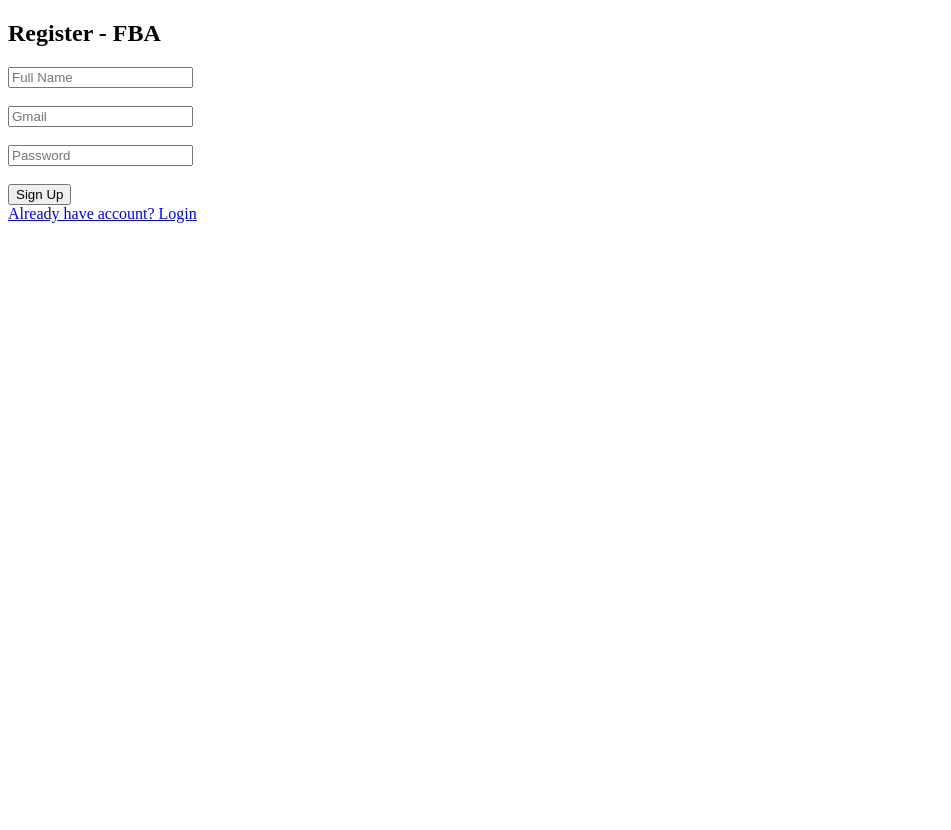
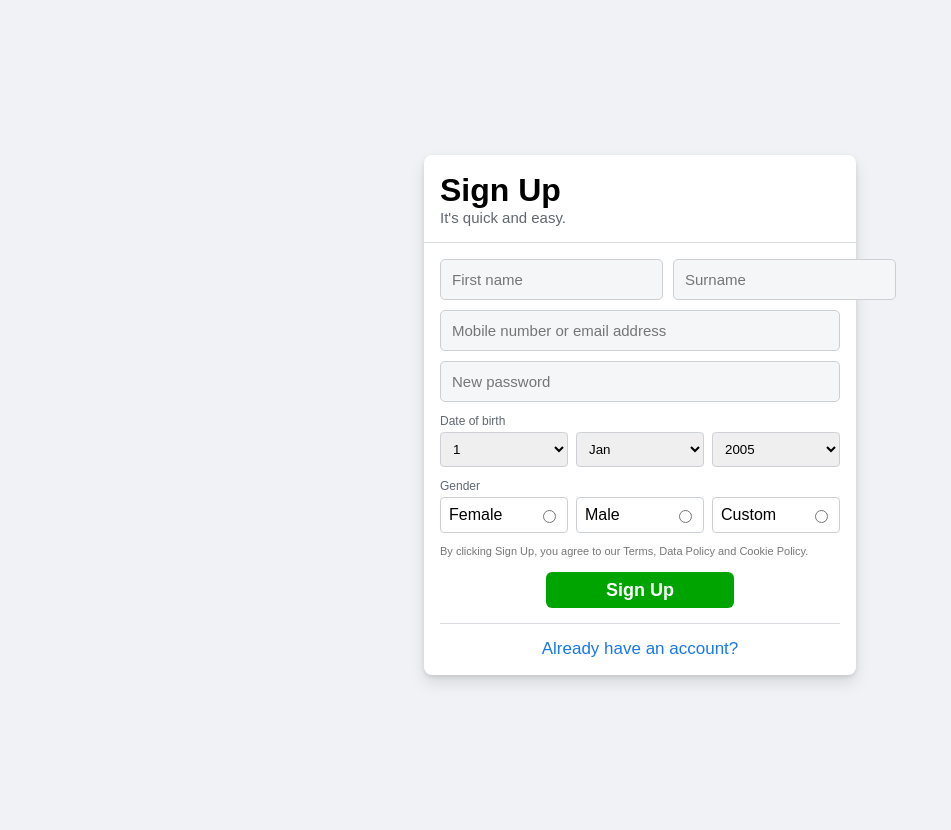
Before and after one commit to rabbytasin683-debug/F-B-A, a Flask app: page /register in a window 1280 px wide. Shown: the whole page, without its empty margins (0-951 px from the left). Before the commit the page ends 223 px from the top, so only its background shows below. Run offline with Flask 3, Linux system fonts and the light colour scheme.

Commit message:
Update register.html

```diff
--- a/templates/register.html
+++ b/templates/register.html
@@ -1,14 +1,48 @@
 <!DOCTYPE html>
 <html>
-<head><title>FBA - Register</title></head>
-<body>
-<h2>Register - FBA</h2>
+<head>
+<meta name="viewport" content="width=device-width, initial-scale=1">
+<title>F-B-A - Sign Up</title>
+</head>
+<body style="margin:0;background:#f0f2f5;font-family:SFProDisplay-Regular,Arial;display:flex;justify-content:center;align-items:center;min-height:100vh;padding:15px">
+<div style="background:white;width:100%;max-width:432px;border-radius:8px;box-shadow:0 2px 4px rgba(0,0,0,.1), 0 8px 16px rgba(0,0,0,.1);">
+<div style="padding:16px;border-bottom:1px solid #dadde1;text-align:left">
+<h2 style="margin:0;font-size:32px;line-height:38px">Sign Up</h2>
+<p style="margin:0;color:#606770;font-size:15px">It's quick and easy.</p>
+</div>
+<div style="padding:16px">
 <form method="POST">
-<input type="text" name="name" placeholder="Full Name" required><br><br>
-<input type="email" name="email" placeholder="Gmail" required><br><br>
-<input type="password" name="pass" placeholder="Password" required><br><br>
-<button type="submit">Sign Up</button>
+<div style="display:flex;gap:10px">
+<input name="first" placeholder="First name" required style="flex:1;padding:11px;background:#f5f6f7;border:1px solid #ccd0d5;border-radius:5px;font-size:15px">
+<input name="last" placeholder="Surname" required style="flex:1;padding:11px;background:#f5f6f7;border:1px solid #ccd0d5;border-radius:5px;font-size:15px">
+</div>
+<input name="email" type="text" placeholder="Mobile number or email address" required style="width:100%;padding:11px;background:#f5f6f7;border:1px solid #ccd0d5;border-radius:5px;margin-top:10px;font-size:15px;box-sizing:border-box">
+<input name="pass" type="password" placeholder="New password" required style="width:100%;padding:11px;background:#f5f6f7;border:1px solid #ccd0d5;border-radius:5px;margin-top:10px;font-size:15px;box-sizing:border-box">
+
+<label style="display:block;margin-top:12px;color:#606770;font-size:12px">Date of birth</label>
+<div style="display:flex;gap:8px;margin-top:4px">
+<select name="day" style="flex:1;padding:8px;border:1px solid #ccd0d5;border-radius:4px"><option>1</option><option>2</option><option>15</option><option>25</option></select>
+<select name="month" style="flex:1;padding:8px;border:1px solid #ccd0d5;border-radius:4px"><option>Jan</option><option>Feb</option><option>Mar</option><option>Oct</option><option>Dec</option></select>
+<select name="year" style="flex:1;padding:8px;border:1px solid #ccd0d5;border-radius:4px"><option>2005</option><option>2000</option><option>1998</option></select>
+</div>
+
+<label style="display:block;margin-top:12px;color:#606770;font-size:12px">Gender</label>
+<div style="display:flex;gap:8px;margin-top:4px">
+<label style="flex:1;border:1px solid #ccd0d5;padding:8px;border-radius:4px;display:flex;justify-content:space-between">Female <input type="radio" name="gender" value="Female" required></label>
+<label style="flex:1;border:1px solid #ccd0d5;padding:8px;border-radius:4px;display:flex;justify-content:space-between">Male <input type="radio" name="gender" value="Male"></label>
+<label style="flex:1;border:1px solid #ccd0d5;padding:8px;border-radius:4px;display:flex;justify-content:space-between">Custom <input type="radio" name="gender" value="Custom"></label>
+</div>
+
+<p style="font-size:11px;color:#777;margin-top:12px">By clicking Sign Up, you agree to our Terms, Data Policy and Cookie Policy.</p>
+
+<div style="text-align:center;margin-top:15px">
+<button type="submit" style="background:#00a400;color:white;border:none;padding:0 60px;height:36px;border-radius:6px;font-size:18px;font-weight:bold;cursor:pointer">Sign Up</button>
+</div>
 </form>
-<a href="/login">Already have account? Login</a>
+<div style="text-align:center;margin-top:15px;border-top:1px solid #dadde1;padding-top:15px">
+<a href="/login" style="color:#1877f2;text-decoration:none;font-size:17px">Already have an account?</a>
+</div>
+</div>
+</div>
 </body>
 </html>
```
